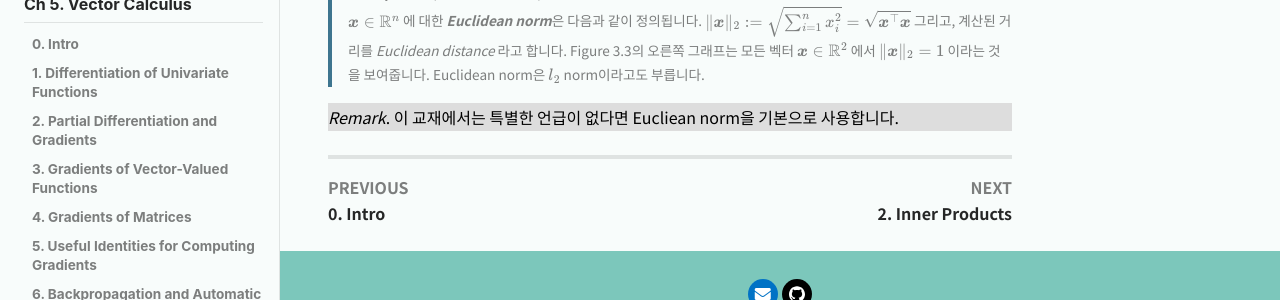
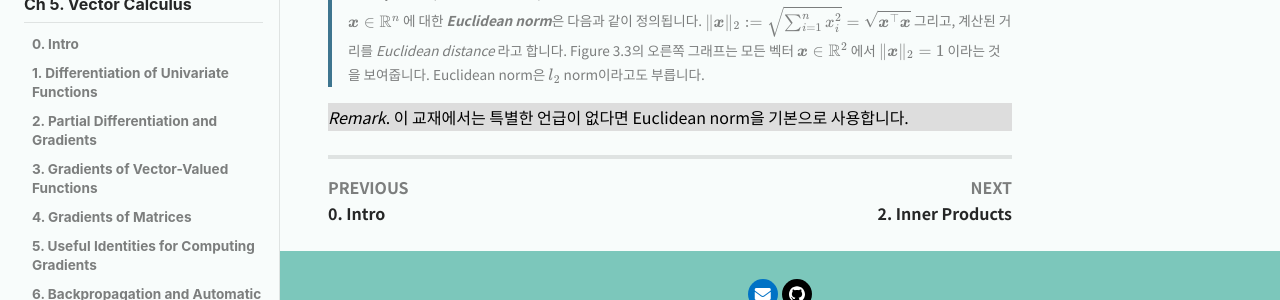
Before and after one commit to junstar92/mml-study-note, a Jekyll site: the page built from _posts/2022-07-07-ch3-1.md, in a window 1280 px wide. Shown: the part 1126-1426 px from the top of the page. Built offline with Jekyll 4.4.1, drawn with Linux system fonts in a browser that asks for light colours; nearby versions of some CDN libraries; formulas are drawn with MathJax 3.

Commit message:
fix errata

```diff
--- a/_posts/2022-07-07-ch3-1.md
+++ b/_posts/2022-07-07-ch3-1.md
@@ -38,5 +38,5 @@ title: 1. Norms
 > 그리고, 계산된 거리를 *Euclidean distance* 라고 합니다. Figure 3.3의 오른쪽 그래프는 모든 벡터 $\boldsymbol{x} \in \mathbb{R}^2$ 에서 $\\|\boldsymbol{x}\\|_2 = 1$ 이라는 것을 보여줍니다. Euclidean norm은 $l_2$ norm이라고도 부릅니다.
 
 <div style="background-color: #DDDDDD; color: #000000">
-<i>Remark</i>. 이 교재에서는 특별한 언급이 없다면 Eucliean norm을 기본으로 사용합니다.
+<i>Remark</i>. 이 교재에서는 특별한 언급이 없다면 Euclidean norm을 기본으로 사용합니다.
 </div>
```
